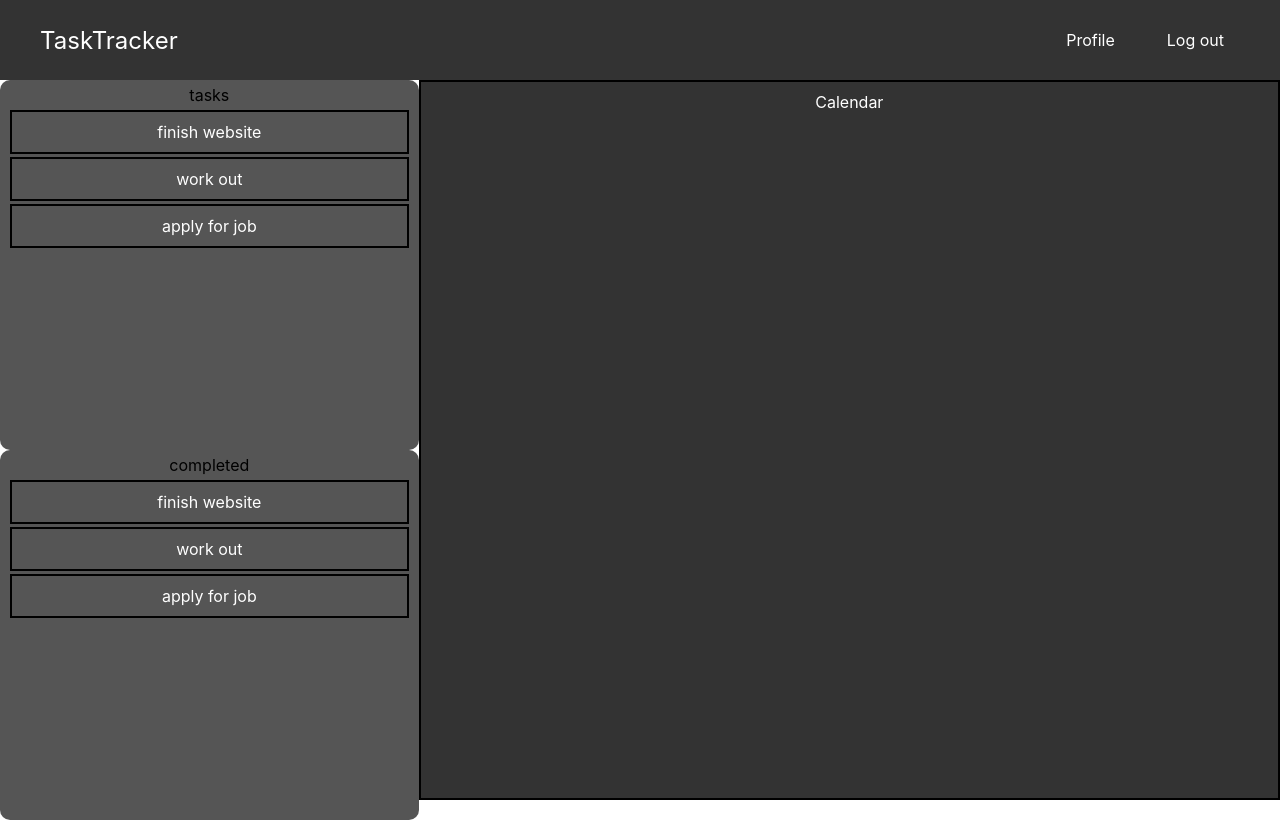
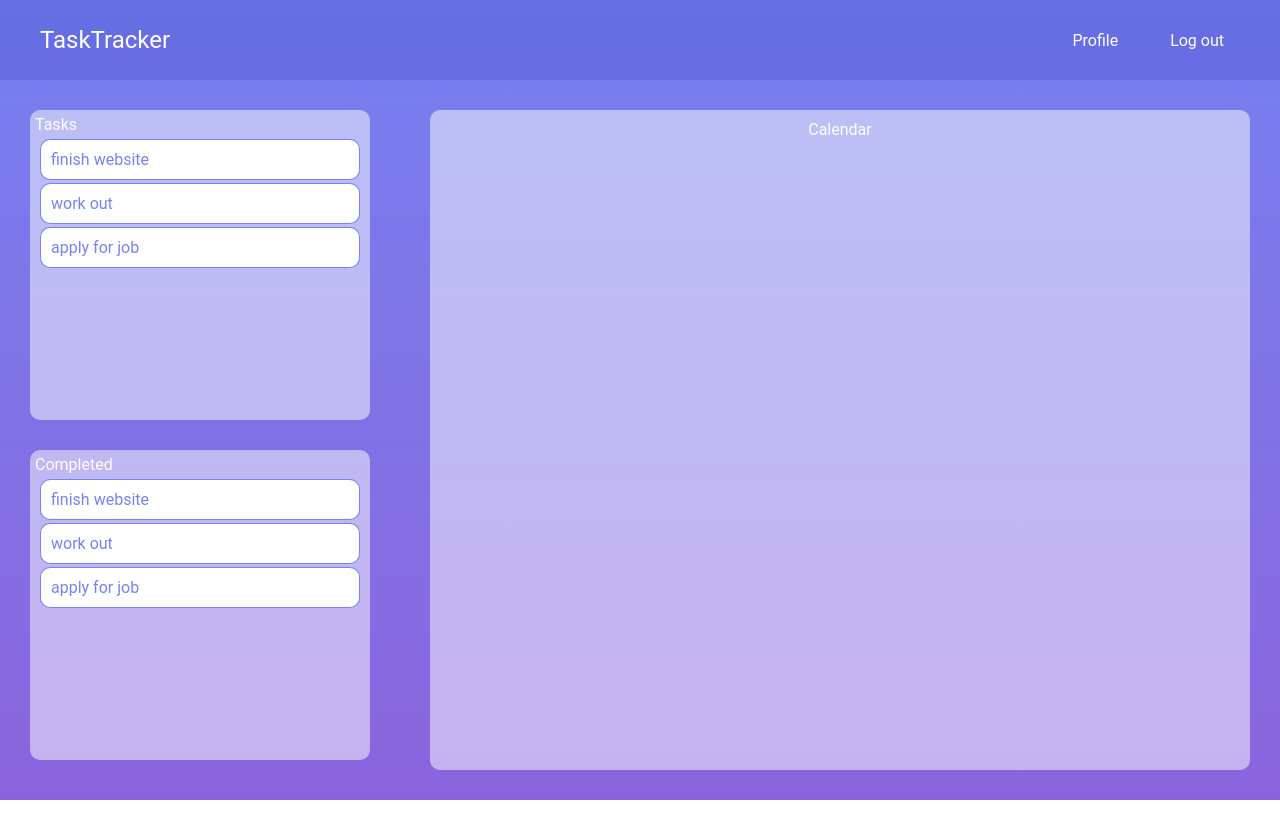
Before and after one commit to michaelmurrayiv/TaskTracker, a React (Create React App) app in the folder frontend/: page / in a window 1280 px wide. Built offline with nearby package versions, Linux system fonts and the light colour scheme.

Commit message:
updated css and styling to reflect Figma design scheme

```diff
--- a/frontend/src/App.css
+++ b/frontend/src/App.css
@@ -1,5 +1,13 @@
+:root {
+  --margin-standard: 30px;
+  --text-color: white;
+  --border-radius: 10px;
+}
+
 .App {
   text-align: center;
+  background-image: linear-gradient( to bottom, rgba(38, 54, 232, 0.63), rgba(139, 100, 221, 1));
+  font-family: "Roboto", sans-serif;
 }
 
 .App-logo {
@@ -14,18 +22,17 @@
 }
 
 .App-header {
-  background-color: #282c34;
   min-height: 100vh;
   display: flex;
   flex-direction: column;
   align-items: center;
   justify-content: center;
   font-size: calc(10px + 2vmin);
-  color: white;
+  color: var(--text-color);
 }
 
 .App-link {
-  color: #61dafb;
+  color: var(--text-color);
 }
 
 .app-content {
@@ -36,7 +43,7 @@
 
 /* Navbar */
 .navbar {
-  background-color: #333;
+  background-color: rgba(34, 39, 176, 0.19);
   height: 10vh;
   width: 100%;
   display: flex;
@@ -70,7 +77,7 @@
 }
 
 .navbar-links {
-  color: #fff;
+  color: var(--text-color);
   text-decoration: none;
   padding: 8px 16px;
 }
@@ -82,10 +89,13 @@
  /* Tasks */
 
  .task-container {
-  background-color: #555;
-  border-radius: 10px;
+  background-color: rgba(255, 255, 255, 0.5);
+  border-radius: var(--border-radius);
   padding: 5px;
-  height: 45vh;
+  margin: var(--margin-standard);
+  height: calc(50% - 2*var(--margin-standard));
+  color: var(--text-color);
+  text-align: left;
  }
 
 .task-list {
@@ -94,23 +104,28 @@
   flex-direction: column;
   margin: 5px;
   padding: 0;
-  color: white;
+  color: var(--text-color);
 }
  .tasks {
-  border: 2px solid black;
+  background-color: white;
   margin-bottom: 3px;
   padding: 10px;
+  color: rgba(29, 49, 233, 0.6);
+  border-radius: var(--border-radius);
+  border: 1px solid rgba(29, 49, 233, 0.6);
  }
 
  /* Calendar */
 
  .calendar {
   width: 66.66%;
-  background-color: #333;
-  border: 2px solid black;
+  background-color: rgba(255, 255, 255, 0.5);
   padding: 10px;
-  color: white;
+  color: var(--text-color);
+  margin: var(--margin-standard);
+  border-radius: var(--border-radius);
  }
+
  .test {
     width: 33.33%;
     flex-direction: column;
--- a/frontend/src/App.js
+++ b/frontend/src/App.js
@@ -1,6 +1,8 @@
 import './App.css';
 import Navbar from './components/Navbar'
 import Tasks from './components/Tasks'
+
+const sampleTasks = ["finish website", "work out", "apply for job"];
 
 function App() {
   return (
@@ -8,8 +10,8 @@ function App() {
       <Navbar />
       <div className="app-content">
         <div className="test">
-          <Tasks title="tasks"/>
-          <Tasks title="completed"/>
+          <Tasks title="Tasks" data={sampleTasks}/>
+          <Tasks title="Completed" data={sampleTasks}/>
         </div>
         <div className="calendar">Calendar</div>
       </div>
--- a/frontend/src/components/Tasks.js
+++ b/frontend/src/components/Tasks.js
@@ -1,17 +1,11 @@
 import React from 'react';
-
-const sampleTasks = [
-  "finish website",
-  "work out",
-  "apply for job"
-]
 
 function Tasks(props) {
   return (
     <div className="task-container">
       {props.title}
       <ul className="task-list">
-        {sampleTasks.map((task, index) => (
+        {props.data.map((task, index) => (
           <li className="tasks" key={index}>{task}</li>
         ))}
       </ul>
```
